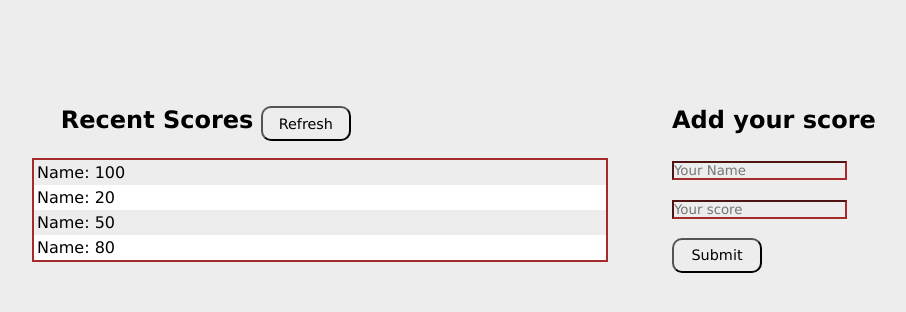
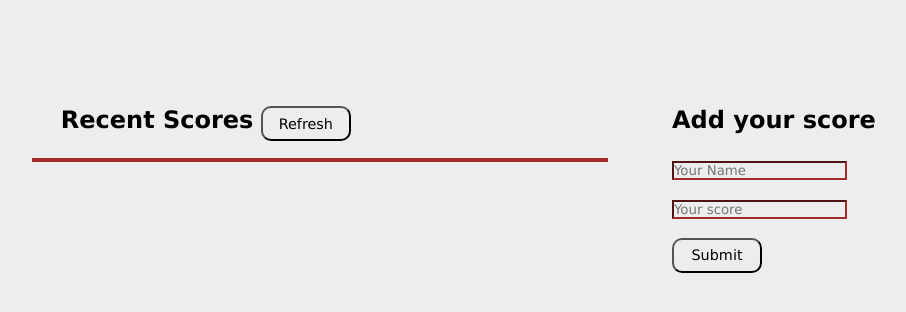
Before and after one commit to imranhossainemi/leaderboard, a website built with webpack: page src/index.html in a window 1280 px wide. Shown: the part 124-436 px from the top of the page, without its empty margins (32-938 px from the left). Built offline with nearby package versions, Linux system fonts and the light colour scheme.

Commit message:
Update index.html

```diff
--- a/src/index.html
+++ b/src/index.html
@@ -17,10 +17,6 @@
             </div>
             <div>
                 <ul class="scoresList">
-                    <li>Name: 100</li>
-                    <li>Name: 20</li>
-                    <li>Name: 50</li>
-                    <li>Name: 80</li>
                 </ul>
             </div>
         </div>
```
